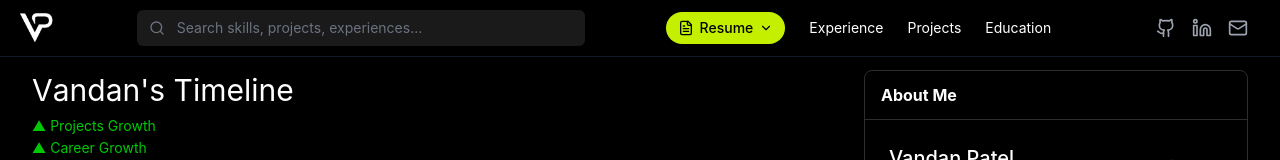
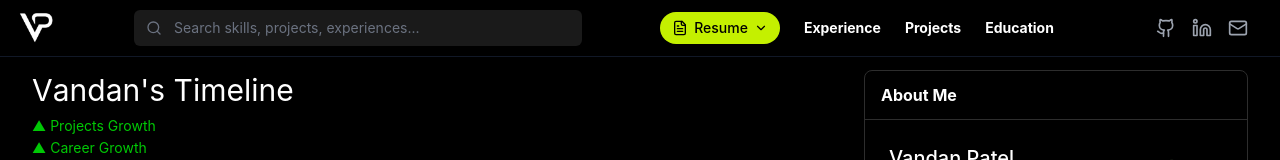
Before and after one commit to vp-27/portfolio, a React (Vite) app: page / in a window 1280 px wide. Shown: the top 160 px of the page. Built offline with nearby package versions, Linux system fonts and the light colour scheme.

Commit message:
mild changes

```diff
--- a/src/components/TopNav.tsx
+++ b/src/components/TopNav.tsx
@@ -114,19 +114,19 @@ export default function TopNav({ onNavigate, onSearch }: TopNavProps) {
             </div>
             <button
               onClick={() => handleNavigate('experience')}
-              className="bg-transparent text-white text-sm hover:text-gray-300 transition-colors"
+              className="bg-transparent text-white text-sm font-bold hover:text-rh-green transition-colors"
             >
               Experience
             </button>
             <button
               onClick={() => handleNavigate('projects')}
-              className="bg-transparent text-white text-sm hover:text-gray-300 transition-colors"
+              className="bg-transparent text-white text-sm font-bold hover:text-rh-green transition-colors"
             >
               Projects
             </button>
             <button
               onClick={() => handleNavigate('education')}
-              className="bg-transparent text-white text-sm hover:text-gray-300 transition-colors"
+              className="bg-transparent text-white text-sm font-bold hover:text-rh-green transition-colors"
             >
               Education
             </button>
@@ -136,21 +136,21 @@ export default function TopNav({ onNavigate, onSearch }: TopNavProps) {
           <div className="flex items-center gap-4 ml-4">
             <button
               onClick={() => handleExternalLink('https://github.com/vp-27')}
-              className="bg-transparent text-gray-400 hover:text-[#C4F000] transition-colors"
+              className="bg-transparent text-gray-400 hover:text-rh-green transition-colors"
               aria-label="GitHub"
             >
               <Github className="w-5 h-5" />
             </button>
             <button
               onClick={() => handleExternalLink('https://www.linkedin.com/in/vandan-patel-vp/')}
-              className="bg-transparent text-gray-400 hover:text-[#C4F000] transition-colors"
+              className="bg-transparent text-gray-400 hover:text-rh-green transition-colors"
               aria-label="LinkedIn"
             >
               <Linkedin className="w-5 h-5" />
             </button>
             <button
               onClick={() => handleExternalLink('mailto:vrp77@scarletmail.rutgers.edu')}
-              className="bg-transparent text-gray-400 hover:text-[#C4F000] transition-colors"
+              className="bg-transparent text-gray-400 hover:text-rh-green transition-colors"
               aria-label="Email"
             >
               <Mail className="w-5 h-5" />
```
